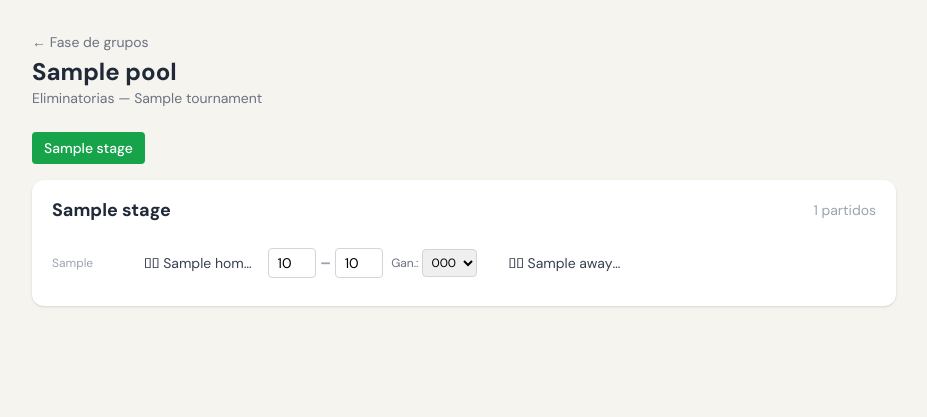
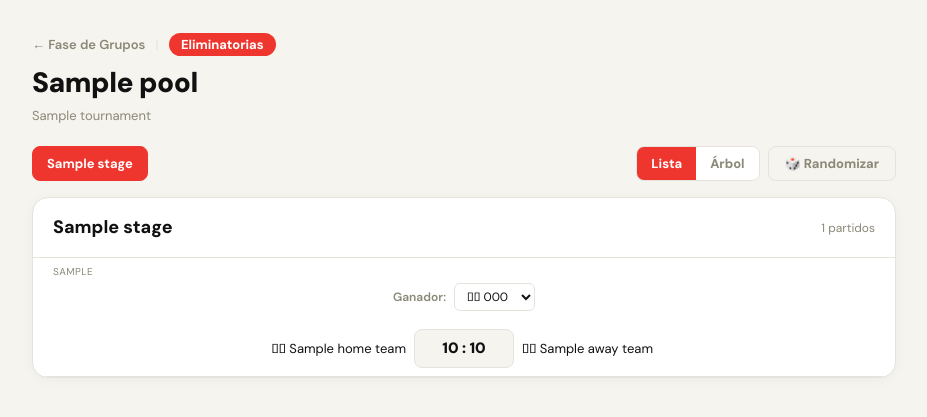
Before and after one commit to mecoccaro/quiniela-v2, a Django app: template templates/predictions/knockout.html in a window 1280 px wide. Shown: the part 56-473 px from the top of the page, without its empty margins (176-1103 px from the left). Run offline with Django 5.2, Linux system fonts and the light colour scheme; the template is opened without the code that fills it: most values are stand-ins (such as "Sample title", 1, 10 or a date in 2020); some libraries are stand-ins or nearby versions.

Commit message:
[phase 8] knockout: lista view redesign + lista/árbol toggle + randomize button
Co-Authored-By: Claude Sonnet 4.6 <noreply@anthropic.com>

```diff
--- a/templates/predictions/knockout.html
+++ b/templates/predictions/knockout.html
@@ -3,50 +3,77 @@
 {% block title %}Eliminatorias — {{ pool.name }}{% endblock %}
 
 {% block content %}
-<div class="flex items-center justify-between mb-6">
+
+<div style="display:flex;justify-content:space-between;align-items:flex-start;margin-bottom:20px;flex-wrap:wrap;gap:12px;">
   <div>
-    <a href="{% url 'group_predictions' pool.pk %}" class="text-sm text-gray-500 hover:text-gray-700 flex items-center gap-1 mb-1">
-      ← Fase de grupos
-    </a>
-    <h1 class="text-2xl font-bold text-gray-800">{{ pool.name }}</h1>
-    <p class="text-sm text-gray-500">Eliminatorias — {{ pool.tournament.name }}</p>
+    <div style="margin-bottom:6px;">
+      <a href="{% url 'group_predictions' pool.pk %}"
+         style="font-size:13px;color:var(--text-muted);text-decoration:none;font-weight:600;">← Fase de Grupos</a>
+      <span style="font-size:13px;color:var(--border);margin:0 6px;">|</span>
+      <span style="font-size:13px;font-weight:700;background:var(--accent);color:#fff;border-radius:100px;padding:3px 12px;">Eliminatorias</span>
+    </div>
+    <h1 style="font-size:28px;font-weight:900;letter-spacing:-0.5px;color:var(--text);margin:0 0 2px;">{{ pool.name }}</h1>
+    <p style="font-size:13px;color:var(--text-muted);margin:0;">{{ pool.tournament.name }}</p>
   </div>
   {% if not predictions_submitted %}
-  <a id="ko-next-btn" href="{% url 'picks' pool.pk %}" class="text-sm bg-green-600 text-white px-4 py-2 rounded-lg hover:bg-green-700 font-semibold" style="display:none">
+  <a id="ko-next-btn" href="{% url 'picks' pool.pk %}"
+     style="display:none;background:var(--accent);color:#fff;border-radius:8px;padding:9px 20px;font-size:14px;font-weight:700;text-decoration:none;">
     Goleador y confirmar →
   </a>
   {% endif %}
 </div>
 
 {% if predictions_submitted %}
-<div class="bg-green-100 text-green-800 rounded-lg p-4 mb-6 text-sm font-medium">
+<div style="background:var(--success-light);color:var(--success);border-radius:12px;padding:14px 18px;margin-bottom:20px;font-size:14px;font-weight:600;">
   ✅ Tus predicciones ya fueron enviadas. Solo puedes ver los resultados.
 </div>
 {% endif %}
 
-<div id="ko-tabs" class="flex gap-2 mb-4 overflow-x-auto">
+<div style="display:flex;align-items:center;justify-content:space-between;gap:8px;margin-bottom:16px;flex-wrap:wrap;">
+  <div id="ko-tabs" style="display:flex;gap:6px;overflow-x:auto;flex:1;">
     {% for stage in stages %}
     <button
+      class="ko-tab"
       onclick="switchKoStage('{{ stage.key }}')"
       id="ko-tab-{{ stage.key }}"
-      class="ko-tab px-3 py-1.5 rounded text-sm font-medium whitespace-nowrap bg-gray-100 text-gray-700 hover:bg-green-100 hover:text-green-800"
-      data-stage="{{ stage.key }}">
+      data-stage="{{ stage.key }}"
+      style="padding:7px 14px;border-radius:8px;font-size:13px;font-weight:700;white-space:nowrap;cursor:pointer;border:1.5px solid var(--border);background:var(--surface,#fff);color:var(--text-muted);">
       {{ stage.label }}
     </button>
     {% endfor %}
   </div>
+  <div style="display:flex;align-items:center;gap:8px;flex-shrink:0;">
+    <div style="display:flex;border-radius:8px;overflow:hidden;border:1.5px solid var(--border);">
+      <button id="ko-view-list" onclick="setKoView('list')"
+              style="padding:7px 14px;font-size:13px;font-weight:700;cursor:pointer;border:none;background:var(--accent);color:#fff;">Lista</button>
+      <button id="ko-view-bracket" onclick="setKoView('bracket')"
+              style="padding:7px 14px;font-size:13px;font-weight:700;cursor:pointer;border:none;background:#fff;color:var(--text-muted);">Árbol</button>
+    </div>
+    {% if not predictions_submitted %}
+    <button onclick="randomizeAllKo()"
+            style="background:var(--bg);border:1.5px solid var(--border);border-radius:8px;padding:7px 16px;font-size:13px;font-weight:700;color:var(--text-muted);cursor:pointer;">🎲 Randomizar</button>
+    {% endif %}
+  </div>
+</div>
 
-<div id="ko-bracket" class="space-y-4">
+<div id="ko-lista-content">
+  <div id="ko-bracket">
     {% include "predictions/partials/knockout_stages.html" %}
   </div>
-
   {% if not predictions_submitted %}
-<div class="mt-6 flex justify-end">
-  <a id="ko-next-btn-bottom" href="{% url 'picks' pool.pk %}" class="bg-green-600 text-white px-6 py-3 rounded-lg font-semibold hover:bg-green-700" style="display:none">
+  <div style="margin-top:16px;display:flex;justify-content:flex-end;">
+    <a id="ko-next-btn-bottom" href="{% url 'picks' pool.pk %}"
+       style="display:none;background:var(--accent);color:#fff;border-radius:8px;padding:11px 24px;font-size:15px;font-weight:700;text-decoration:none;">
       Siguiente: goleador y confirmar →
     </a>
   </div>
   {% endif %}
+</div>
+
+<div id="ko-bracket-content" style="display:none;background:#fff;border-radius:16px;border:1px solid var(--border);padding:48px 32px;text-align:center;color:var(--text-muted);">
+  <p style="font-size:18px;font-weight:700;margin:0 0 8px;">Vista árbol — próximamente</p>
+  <p style="font-size:14px;margin:0;">Volvé a Lista para editar tus predicciones.</p>
+</div>
 
 <script>
 let activeKoStage = '{{ stages.0.key }}';
@@ -54,25 +81,31 @@ let activeKoStage = '{{ stages.0.key }}';
 function switchKoStage(key) {
   activeKoStage = key;
   document.querySelectorAll('[data-ko-stage]').forEach(function (el) {
-    var isActive = el.dataset.koStage === key;
-    el.style.display = isActive ? '' : 'none';
-    if (isActive) {
-      var details = el.querySelector('details');
-      if (details) details.setAttribute('open', '');
-    }
+    el.style.display = el.dataset.koStage === key ? '' : 'none';
   });
   document.querySelectorAll('.ko-tab').forEach(function (btn) {
     var active = btn.dataset.stage === key;
-    btn.classList.toggle('bg-green-600', active);
-    btn.classList.toggle('text-white', active);
-    btn.classList.toggle('bg-gray-100', !active);
-    btn.classList.toggle('text-gray-700', !active);
+    btn.style.background = active ? 'var(--accent)' : 'var(--surface,#fff)';
+    btn.style.color = active ? '#fff' : 'var(--text-muted)';
+    btn.style.borderColor = active ? 'var(--accent)' : 'var(--border)';
   });
+}
+
+function setKoView(v) {
+  var lista = document.getElementById('ko-lista-content');
+  var bracket = document.getElementById('ko-bracket-content');
+  var btnList = document.getElementById('ko-view-list');
+  var btnBracket = document.getElementById('ko-view-bracket');
+  lista.style.display = v === 'list' ? '' : 'none';
+  bracket.style.display = v === 'bracket' ? '' : 'none';
+  btnList.style.background = v === 'list' ? 'var(--accent)' : '#fff';
+  btnList.style.color = v === 'list' ? '#fff' : 'var(--text-muted)';
+  btnBracket.style.background = v === 'bracket' ? 'var(--accent)' : '#fff';
+  btnBracket.style.color = v === 'bracket' ? '#fff' : 'var(--text-muted)';
 }
 
 (function () {
   var savedScrollY = 0;
-  var openStageIndices = new Set();
 
   function syncWinner(form) {
     var home = form.querySelector('[name=predicted_home_score]');
@@ -81,33 +114,45 @@ function switchKoStage(key) {
     if (!home || !away || !wrap) return;
     var equal = home.value !== '' && away.value !== '' &&
                 parseInt(home.value, 10) === parseInt(away.value, 10);
-    wrap.classList.toggle('hidden', !equal);
-    wrap.classList.toggle('flex', equal);
+    wrap.style.display = equal ? 'flex' : 'none';
     if (!equal) {
       var sel = wrap.querySelector('select');
       if (sel) sel.value = '';
     }
   }
 
-  // Event delegation — survives HTMX innerHTML swaps
-  document.addEventListener('input', function (e) {
-    var name = e.target.name;
-    if (name === 'predicted_home_score' || name === 'predicted_away_score') {
-      var form = e.target.closest('.ko-form');
+  window.updateKoPill = function (matchPk) {
+    var hEl = document.getElementById('hs-' + matchPk);
+    var aEl = document.getElementById('as-' + matchPk);
+    var pill = document.getElementById('ko-pill-' + matchPk);
+    if (!hEl || !aEl) return;
+    if (pill) {
+      if (hEl.value !== '' && aEl.value !== '') {
+        pill.textContent = hEl.value + ' : ' + aEl.value;
+        pill.style.color = 'var(--text)';
+      } else {
+        pill.textContent = '– : –';
+        pill.style.color = 'var(--text-muted)';
+      }
+    }
+    var form = hEl.closest('.ko-form');
     if (form) syncWinner(form);
-    }
+    updateKoProgress();
+  };
+
+  {% if not predictions_submitted %}
+  window.randomizeAllKo = function () {
+    document.querySelectorAll('#ko-lista-content [id^="hs-"]').forEach(function (hInp) {
+      var matchId = hInp.id.replace('hs-', '');
+      var aInp = document.getElementById('as-' + matchId);
+      if (!aInp) return;
+      hInp.value = Math.floor(Math.random() * 6);
+      aInp.value = Math.floor(Math.random() * 6);
+      updateKoPill(matchId);
+      hInp.dispatchEvent(new Event('change', { bubbles: true }));
     });
-
-  // Before each bracket save: snapshot scroll + open stages
-  document.addEventListener('htmx:beforeRequest', function (e) {
-    if (e.target.closest && e.target.closest('.ko-form')) {
-      savedScrollY = window.scrollY;
-      openStageIndices.clear();
-      document.querySelectorAll('#ko-bracket details').forEach(function (el, idx) {
-        if (el.hasAttribute('open')) openStageIndices.add(idx);
-      });
-    }
-  });
+  };
+  {% endif %}
 
   function updateKoProgress() {
     var finalStage = document.querySelector('[data-ko-stage="final"]');
@@ -127,15 +172,13 @@ function switchKoStage(key) {
     });
   }
 
-  // After swap: restore open stages, scroll position, winner dropdowns, active tab
-  document.addEventListener('htmx:afterSettle', function () {
-    document.querySelectorAll('#ko-bracket details').forEach(function (el, idx) {
-      if (openStageIndices.has(idx)) {
-        el.setAttribute('open', '');
-      } else {
-        el.removeAttribute('open');
+  document.addEventListener('htmx:beforeRequest', function (e) {
+    if (e.target.closest && e.target.closest('.ko-form')) {
+      savedScrollY = window.scrollY;
     }
   });
+
+  document.addEventListener('htmx:afterSettle', function () {
     window.scrollTo(0, savedScrollY);
     document.querySelectorAll('.ko-form').forEach(syncWinner);
     switchKoStage(activeKoStage);
@@ -149,4 +192,5 @@ function switchKoStage(key) {
   });
 })();
 </script>
+
 {% endblock %}
--- a/templates/predictions/partials/knockout_stages.html
+++ b/templates/predictions/partials/knockout_stages.html
@@ -1,78 +1,100 @@
 {% load tournament_tags %}
 {% for stage in stages %}
-<div data-ko-stage="{{ stage.key }}">
-<details class="bg-white rounded-xl shadow overflow-hidden" {% if forloop.first %}open{% endif %}>
-  <summary class="flex items-center justify-between px-5 py-4 cursor-pointer select-none hover:bg-gray-50">
-    <span class="font-bold text-gray-800 text-lg">{{ stage.label }}</span>
-    <span class="text-sm text-gray-400">{{ stage.slots|length }} partidos</span>
-  </summary>
+<div data-ko-stage="{{ stage.key }}" style="margin-bottom:12px;">
+  <div style="background:#fff;border-radius:16px;border:1px solid var(--border);box-shadow:0 2px 12px rgba(0,0,0,0.04);overflow:hidden;">
 
-  <div class="px-5 pb-5 space-y-3">
+    <div style="display:flex;justify-content:space-between;align-items:center;padding:16px 20px;border-bottom:1px solid var(--border);">
+      <span style="font-size:18px;font-weight:800;color:var(--text);">{{ stage.label }}</span>
+      <span style="font-size:12px;color:var(--text-muted);">{{ stage.slots|length }} partidos</span>
+    </div>
+
     {% for slot in stage.slots %}
-    <div class="flex items-center gap-3 py-2 border-b last:border-0">
-      <span class="text-xs text-gray-400 w-20 shrink-0">{{ slot.slot_key }}</span>
+    <div style="padding:0 20px;border-bottom:1px solid var(--border);">
 
-      <span class="text-sm text-gray-700 w-28 text-right truncate" title="{{ slot.home_team.name|default:'TBD' }}">
-        {{ slot.home_team.fifa_code|flag_emoji }} {{ slot.home_team.name|default:"TBD" }}
-      </span>
+      <p style="font-size:10px;color:var(--text-muted);margin:6px 0 0;text-transform:uppercase;letter-spacing:0.04em;">{{ slot.slot_key }}</p>
 
       {% if slot.match and not predictions_submitted %}
-      <form
-        class="ko-form flex items-center gap-1"
-        hx-post="{% url 'save_knockout_prediction' pool.pk slot.match.pk %}"
-        hx-target="#ko-bracket"
-        hx-swap="innerHTML"
-        hx-trigger="change delay:400ms"
-        hx-indicator="#ko-sp-{{ slot.match.pk }}"
-      >
+
+      <form class="ko-form"
+            hx-post="{% url 'save_knockout_prediction' pool.pk slot.match.pk %}"
+            hx-target="#ko-bracket"
+            hx-swap="innerHTML"
+            hx-trigger="change delay:400ms"
+            hx-indicator="#ko-sp-{{ slot.match.pk }}">
         {% csrf_token %}
-        <input type="number" name="predicted_home_score" min="0" max="20"
-          value="{{ slot.prediction.predicted_home_score|default_if_none:'' }}"
-          class="w-12 text-center border border-gray-300 rounded py-1 text-sm focus:ring-2 focus:ring-green-400 focus:outline-none">
-        <span class="text-gray-400 font-bold">–</span>
-        <input type="number" name="predicted_away_score" min="0" max="20"
-          value="{{ slot.prediction.predicted_away_score|default_if_none:'' }}"
-          class="w-12 text-center border border-gray-300 rounded py-1 text-sm focus:ring-2 focus:ring-green-400 focus:outline-none">
-
+        <input type="hidden" id="hs-{{ slot.match.pk }}" name="predicted_home_score"
+               value="{{ slot.prediction.predicted_home_score|default_if_none:'' }}">
+        <input type="hidden" id="as-{{ slot.match.pk }}" name="predicted_away_score"
+               value="{{ slot.prediction.predicted_away_score|default_if_none:'' }}">
         {% if slot.home_team and slot.away_team %}
-        <span class="winner-wrap hidden items-center gap-1 ml-1">
-          <span class="text-xs text-gray-500">Gan.:</span>
+        <div class="winner-wrap" style="display:none;align-items:center;justify-content:center;gap:8px;padding:4px 0 8px;">
+          <span style="font-size:12px;color:var(--text-muted);font-weight:600;">Ganador:</span>
           <select name="predicted_winner"
-            class="text-xs border border-gray-300 rounded py-1 px-1 focus:ring-2 focus:ring-green-400 focus:outline-none">
+                  style="font-size:12px;border:1.5px solid var(--border);border-radius:6px;padding:4px 8px;background:#fff;color:var(--text);cursor:pointer;">
             <option value="">--</option>
             <option value="{{ slot.home_team.pk }}"
               {% if slot.prediction.predicted_winner_id == slot.home_team.pk %}selected{% endif %}>
-              {{ slot.home_team.fifa_code }}
+              {{ slot.home_team.fifa_code|flag_emoji }} {{ slot.home_team.fifa_code }}
             </option>
             <option value="{{ slot.away_team.pk }}"
               {% if slot.prediction.predicted_winner_id == slot.away_team.pk %}selected{% endif %}>
-              {{ slot.away_team.fifa_code }}
+              {{ slot.away_team.fifa_code|flag_emoji }} {{ slot.away_team.fifa_code }}
             </option>
           </select>
+        </div>
+        {% endif %}
+      </form>
+
+      <div style="position:relative;">
+        <div style="display:grid;grid-template-columns:1fr 100px 1fr;align-items:center;padding:10px 0 8px;">
+          <span style="font-size:13px;color:var(--text);text-align:right;padding-right:8px;overflow:hidden;text-overflow:ellipsis;white-space:nowrap;"
+                title="{{ slot.home_team.name|default:'TBD' }}">
+            {{ slot.home_team.fifa_code|flag_emoji }} {{ slot.home_team.name|default:"TBD" }}
+          </span>
+          <button id="ko-pill-{{ slot.match.pk }}"
+                  onclick="GansaPicker.open(this,'hs-{{ slot.match.pk }}','as-{{ slot.match.pk }}','{{ slot.home_team.name|default:'TBD'|escapejs }}','{{ slot.away_team.name|default:'TBD'|escapejs }}',function(){updateKoPill('{{ slot.match.pk }}')})"
+                  style="background:var(--bg);border:1.5px solid var(--border);border-radius:8px;padding:7px 0;font-size:15px;font-weight:900;color:{% if slot.prediction.predicted_home_score is not None %}var(--text){% else %}var(--text-muted){% endif %};cursor:pointer;text-align:center;font-variant-numeric:tabular-nums;width:100%;">
+            {% if slot.prediction.predicted_home_score is not None %}{{ slot.prediction.predicted_home_score }} : {{ slot.prediction.predicted_away_score }}{% else %}– : –{% endif %}
+          </button>
+          <span style="font-size:13px;color:var(--text);text-align:left;padding-left:8px;overflow:hidden;text-overflow:ellipsis;white-space:nowrap;"
+                title="{{ slot.away_team.name|default:'TBD' }}">
+            {{ slot.away_team.fifa_code|flag_emoji }} {{ slot.away_team.name|default:"TBD" }}
+          </span>
+        </div>
+        <span id="ko-sp-{{ slot.match.pk }}" class="htmx-indicator"
+              style="position:absolute;right:2px;top:50%;transform:translateY(-50%);font-size:10px;pointer-events:none;">⏳</span>
+      </div>
+
+      {% elif slot.match and predictions_submitted %}
+
+      <div style="display:grid;grid-template-columns:1fr 100px 1fr;align-items:center;padding:10px 0 8px;">
+        <span style="font-size:13px;color:var(--text);text-align:right;padding-right:8px;overflow:hidden;text-overflow:ellipsis;white-space:nowrap;">
+          {{ slot.home_team.fifa_code|flag_emoji }} {{ slot.home_team.name|default:"TBD" }}
         </span>
-        {% endif %}
-
-        <span id="ko-sp-{{ slot.match.pk }}" class="htmx-indicator text-green-500 text-xs">⏳</span>
-      </form>
-      {% elif slot.match and predictions_submitted %}
-      <div class="flex items-center gap-1 text-sm text-gray-500">
-        <span>{{ slot.prediction.predicted_home_score|default:"–" }}</span>
-        <span class="font-bold">–</span>
-        <span>{{ slot.prediction.predicted_away_score|default:"–" }}</span>
-        {% if slot.prediction.predicted_winner %}
-        <span class="text-xs text-green-600 ml-1">({{ slot.prediction.predicted_winner.fifa_code }})</span>
-        {% endif %}
+        <div style="background:var(--bg);border-radius:8px;padding:7px 0;font-size:15px;font-weight:900;color:var(--text-muted);text-align:center;font-variant-numeric:tabular-nums;">
+          {% if slot.prediction.predicted_home_score is not None %}{{ slot.prediction.predicted_home_score }} : {{ slot.prediction.predicted_away_score }}{% else %}– : –{% endif %}
+        </div>
+        <span style="font-size:13px;color:var(--text);text-align:left;padding-left:8px;overflow:hidden;text-overflow:ellipsis;white-space:nowrap;">
+          {{ slot.away_team.fifa_code|flag_emoji }} {{ slot.away_team.name|default:"TBD" }}
+        </span>
       </div>
-      {% else %}
-      <span class="text-xs text-gray-400 italic">Sin partido</span>
+      {% if slot.prediction.predicted_winner %}
+      <p style="text-align:center;font-size:11px;color:var(--accent);margin:0 0 6px;">(pen: {{ slot.prediction.predicted_winner.fifa_code|flag_emoji }} {{ slot.prediction.predicted_winner.fifa_code }})</p>
       {% endif %}
 
-      <span class="text-sm text-gray-700 w-28 truncate" title="{{ slot.away_team.name|default:'TBD' }}">
-        {{ slot.away_team.fifa_code|flag_emoji }} {{ slot.away_team.name|default:"TBD" }}
-      </span>
+      {% else %}
+
+      <div style="display:grid;grid-template-columns:1fr 100px 1fr;align-items:center;padding:10px 0 8px;">
+        <span style="font-size:13px;color:var(--text-muted);text-align:right;padding-right:8px;">TBD</span>
+        <div style="background:var(--bg);border-radius:8px;padding:7px 0;font-size:15px;font-weight:900;color:var(--border);text-align:center;">? : ?</div>
+        <span style="font-size:13px;color:var(--text-muted);text-align:left;padding-left:8px;">TBD</span>
+      </div>
+
+      {% endif %}
+
     </div>
     {% endfor %}
+
   </div>
-</details>
 </div>
 {% endfor %}
```
Also changed, not shown: thoughts/miguel/plans/2026-06-03-la-gansa-ui-redesign.md (+2 -2 lines). Lines whose indentation alone changed are shown as unchanged.
